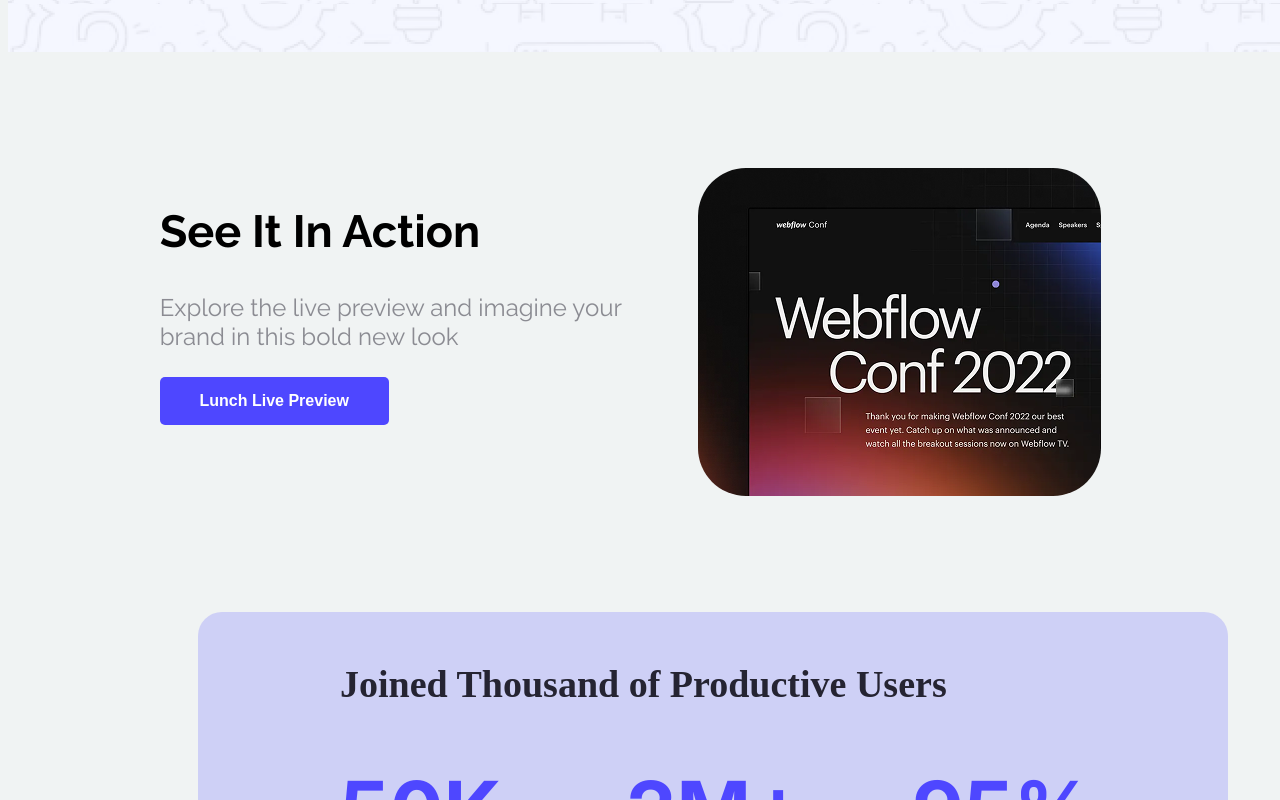
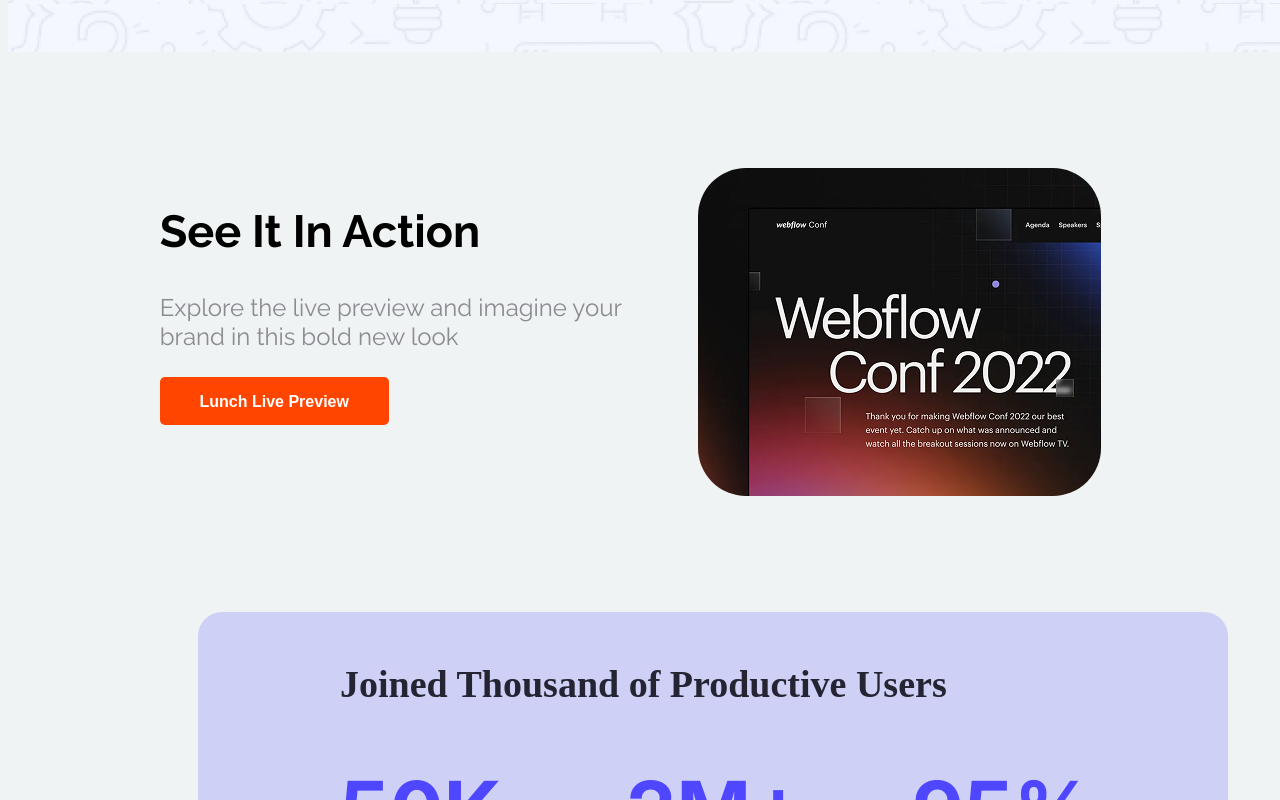
Before and after one commit to ckbossriad/assignment-one, a plain HTML site: page index.html in a window 1280 px wide. In both pictures the pointer is over the button "Lunch Live Preview". Shown: the part 656-1456 px from the top of the page. Drawn offline with Linux system fonts and the light colour scheme.

Commit message:
added hover with .action-button

```diff
--- a/style/main.css
+++ b/style/main.css
@@ -111,6 +111,10 @@
     background-color: #4E47FF;
     /* color: aliceblue; */
     border: none;
+}
+.action-button:hover{
+    background-color: orangered;
+    font-size: larger;
 }
 .action-a{
     color: white;
```
